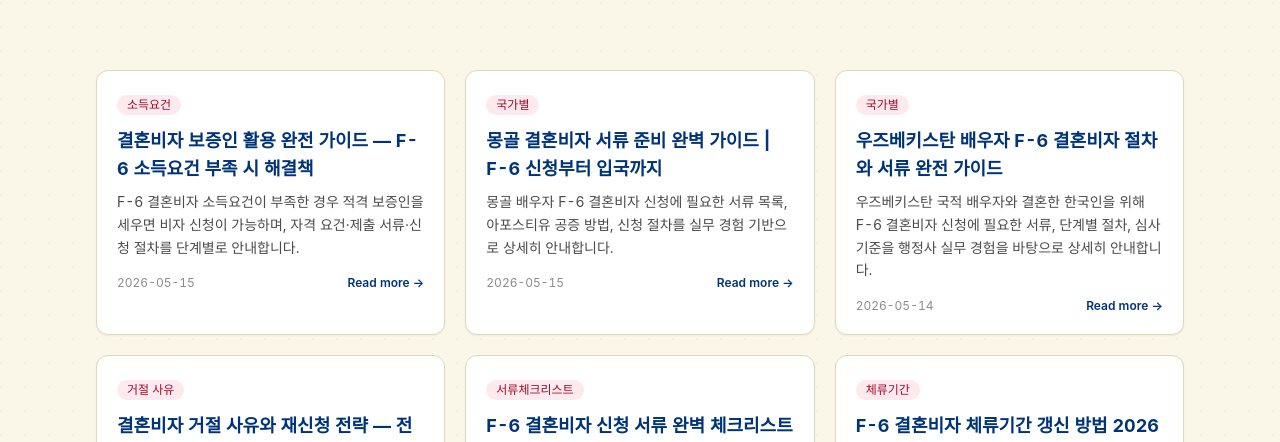
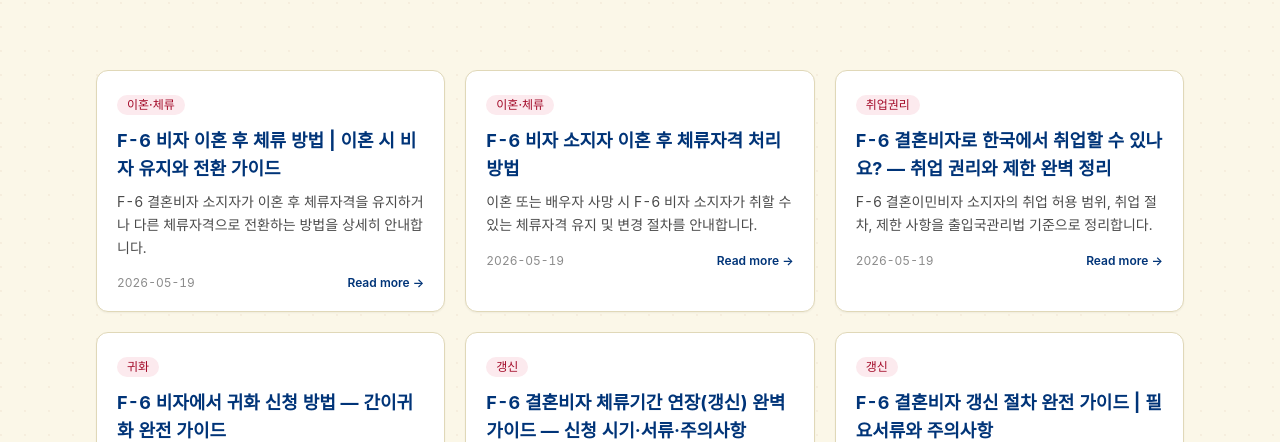
Before and after one commit to alexkorea/f6visa-website, a Next.js app: page /en/blog in a window 1280 px wide. Shown: the part 358-800 px from the top of the page. Built offline with nearby package versions, Linux system fonts and the light colour scheme; no server answers; a web font is replaced by a local one.

Commit message:
feat: register 6 new f6visa blog posts (2026-05-19)

```diff
--- a/src/data/blog-posts.ts
+++ b/src/data/blog-posts.ts
@@ -7,6 +7,48 @@ export interface BlogPostMeta {
 }
 
 export const BLOG_POSTS: BlogPostMeta[] = [
+  {
+    slug: 'f6-visa-after-divorce-stay-options',
+    badge: '이혼·체류',
+    title: 'F-6 비자 이혼 후 체류 방법 | 이혼 시 비자 유지와 전환 가이드',
+    summary: 'F-6 결혼비자 소지자가 이혼 후 체류자격을 유지하거나 다른 체류자격으로 전환하는 방법을 상세히 안내합니다.',
+    date: '2026-05-19',
+  },
+  {
+    slug: 'f6-visa-divorce-status',
+    badge: '이혼·체류',
+    title: 'F-6 비자 소지자 이혼 후 체류자격 처리 방법',
+    summary: '이혼 또는 배우자 사망 시 F-6 비자 소지자가 취할 수 있는 체류자격 유지 및 변경 절차를 안내합니다.',
+    date: '2026-05-19',
+  },
+  {
+    slug: 'f6-visa-employment-rights',
+    badge: '취업권리',
+    title: 'F-6 결혼비자로 한국에서 취업할 수 있나요? — 취업 권리와 제한 완벽 정리',
+    summary: 'F-6 결혼이민비자 소지자의 취업 허용 범위, 취업 절차, 제한 사항을 출입국관리법 기준으로 정리합니다.',
+    date: '2026-05-19',
+  },
+  {
+    slug: 'f6-visa-naturalization-guide',
+    badge: '귀화',
+    title: 'F-6 비자에서 귀화 신청 방법 — 간이귀화 완전 가이드',
+    summary: 'F-6 결혼이민비자 소지자가 간이귀화를 신청하는 요건, 절차, 필요 서류를 단계별로 안내합니다.',
+    date: '2026-05-19',
+  },
+  {
+    slug: 'f6-visa-renewal-guide',
+    badge: '갱신',
+    title: 'F-6 결혼비자 체류기간 연장(갱신) 완벽 가이드 — 신청 시기·서류·주의사항',
+    summary: 'F-6 결혼비자 체류기간 연장 신청 시기, 필요 서류, 심사 기준, 자주 발생하는 거절 사유를 실무 중심으로 안내합니다.',
+    date: '2026-05-19',
+  },
+  {
+    slug: 'f6-visa-renewal-procedure-guide',
+    badge: '갱신',
+    title: 'F-6 결혼비자 갱신 절차 완전 가이드 | 필요서류와 주의사항',
+    summary: 'F-6 결혼비자 갱신 절차를 신청서 작성부터 허가까지 단계별로 정리합니다.',
+    date: '2026-05-19',
+  },
   {
     slug: 'f6-visa-guarantor-income-requirement',
     badge: '소득요건',
```
